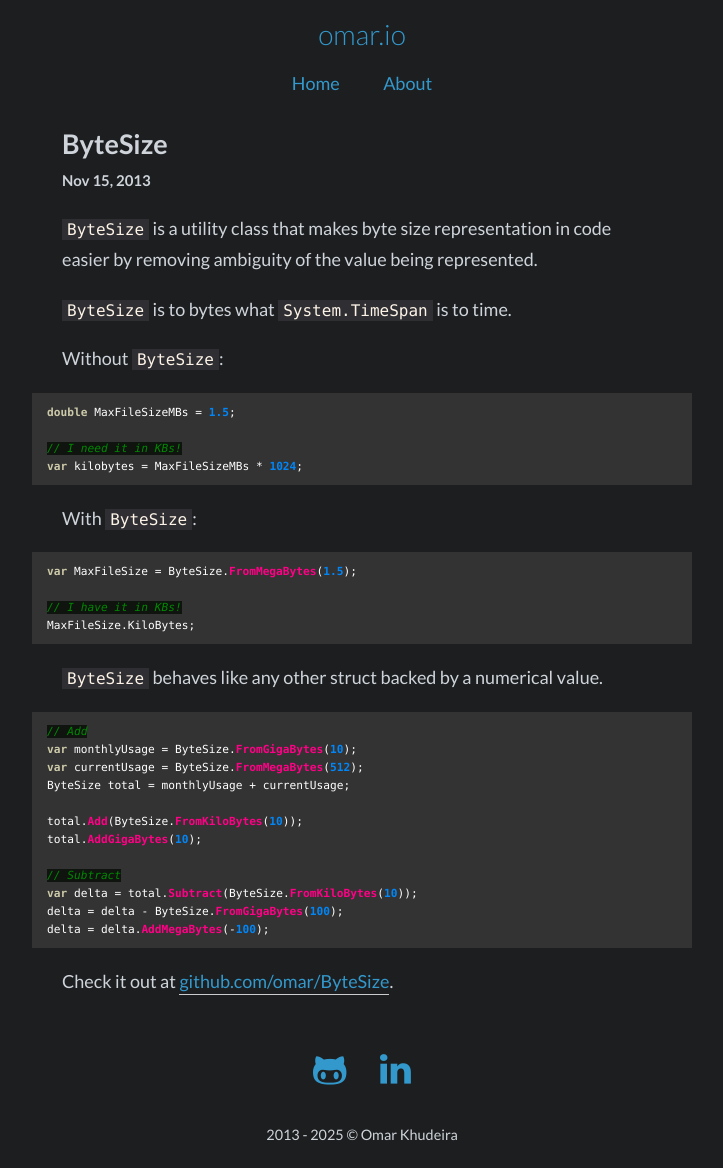
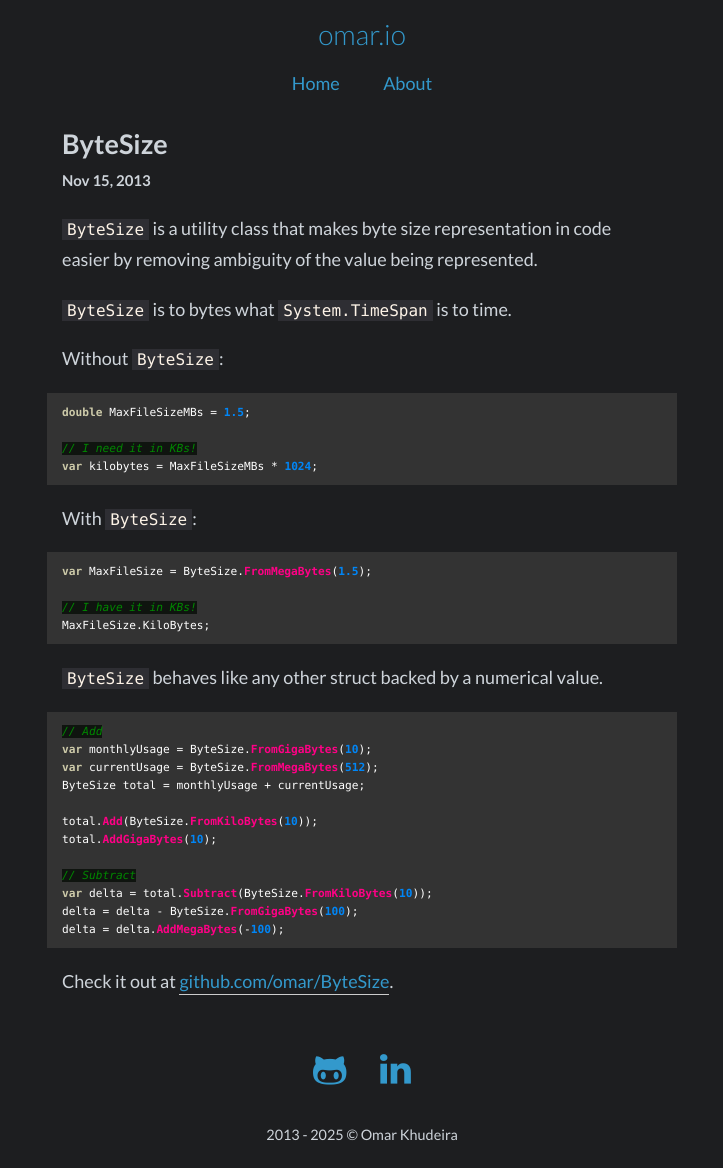
Before and after one commit to omar/omar.github.io, a Jekyll site: the page built from _posts/2013-11-15-bytesize.md, in a window 1280 px wide. Shown: the whole page, without its empty margins (278-1001 px from the left). Built offline with Jekyll 4.4.1, drawn with Linux system fonts in a browser that asks for light colours; nearby versions of some CDN libraries; library files that are not in the unit come from our copies.

Commit message:
Fix styles so there's no horizontal scroll bar except in code blocks

```diff
--- a/stylesheets/styles.css
+++ b/stylesheets/styles.css
@@ -110,7 +110,11 @@
     line-height: 1em;
 }
 
-.highlighter-rouge .highlight {
+/*
+    Only target elements that are direct descendants of article, otherwise
+    inline code will be affected by the style and wrap over normal text.
+*/
+article > .highlighter-rouge {
     margin: 0 -15px;
 }
 
```
